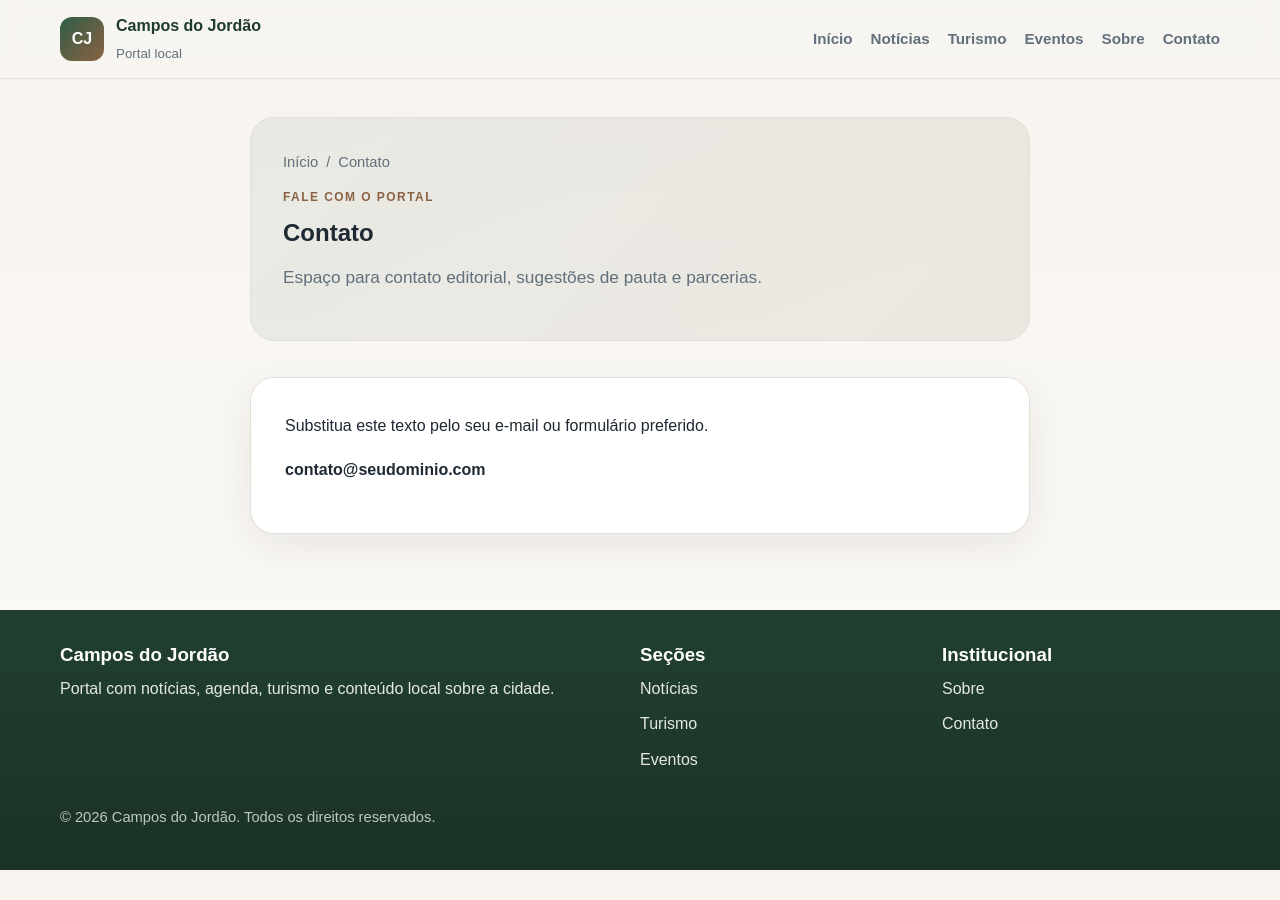
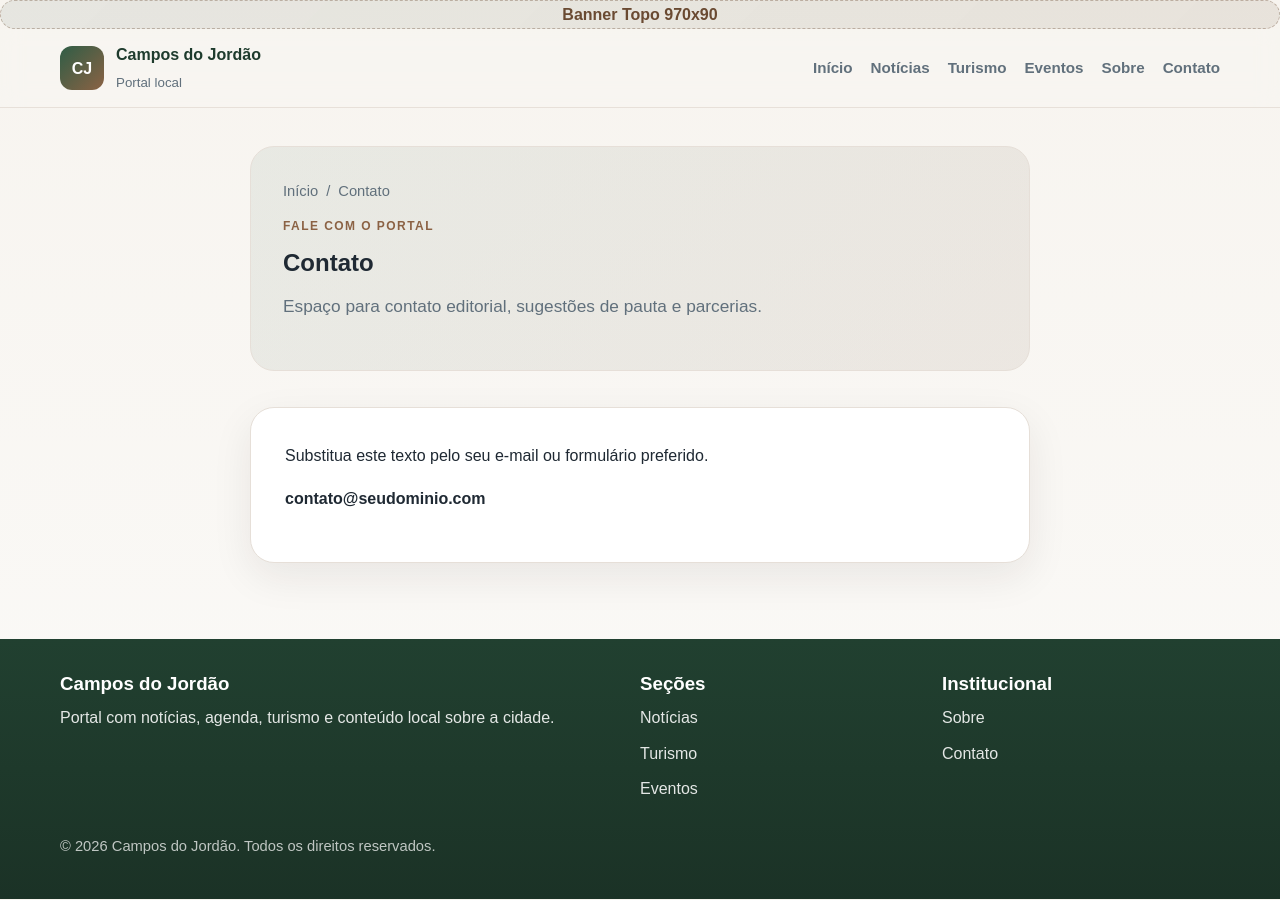
Before and after one commit to projetocamposdojordao/projetocamposdojordao.github.io, a Jekyll site: the page built from contato.md, in a window 1280 px wide. Built offline with Jekyll 4.4.1, drawn with Linux system fonts in a browser that asks for light colours.

Commit message:
Update default.html

```diff
--- a/_layouts/default.html
+++ b/_layouts/default.html
@@ -13,6 +13,13 @@
   <link rel="stylesheet" href="/assets/style.css">
 </head>
 <body>
+  <!-- 🔝 Banner Topo -->
+  <div class="ad-top">
+    <a href="#" class="ad-box">
+      <span>Banner Topo 970x90</span>
+    </a>
+  </div>
+
   <header class="site-header">
     <div class="container header-inner">
       <a class="logo" href="/">
```
